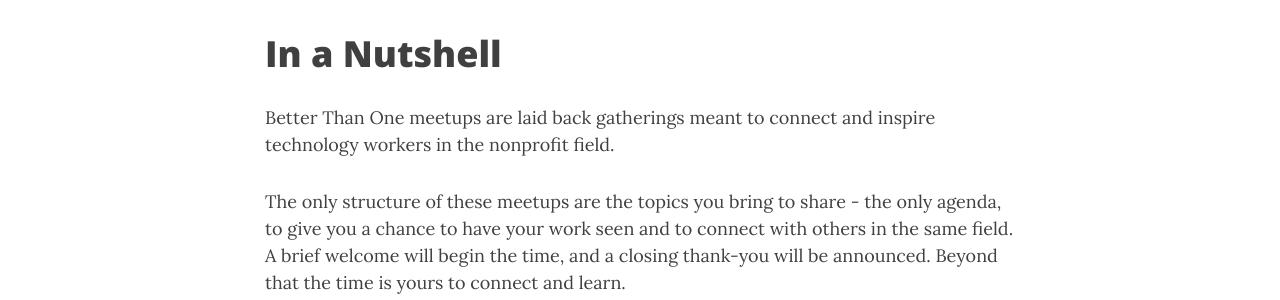
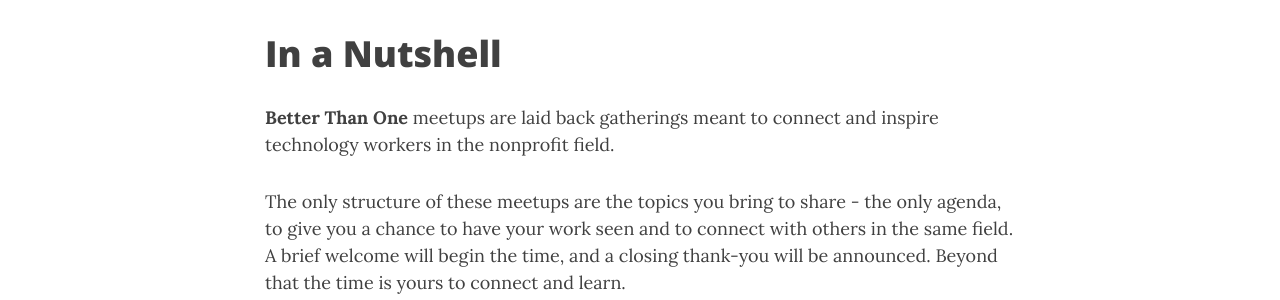
Before and after one commit to betterthan-one/betterthan-one.github.io, a Jekyll site: the page built from whattoexpect.md, in a window 1280 px wide and 900 px high. Shown: the part 234-534 px from the top of the window. Built offline with Jekyll 4.4.1, drawn with Linux system fonts in a browser that asks for light colours; nearby versions of some CDN libraries.

```diff
--- a/whattoexpect.md
+++ b/whattoexpect.md
@@ -3,7 +3,7 @@ title: What To Expect
 ---
 # In a Nutshell
 
-Better Than One meetups are laid back gatherings meant to connect and inspire technology workers in the nonprofit field.
+**Better Than One** meetups are laid back gatherings meant to connect and inspire technology workers in the nonprofit field.
 
 The only structure of these meetups are the topics you bring to share - the only agenda, to give you a chance to have your work seen and to connect with others in the same field. A brief welcome will begin the time, and a closing thank-you will be announced. Beyond that the time is yours to connect and learn.
 
```
